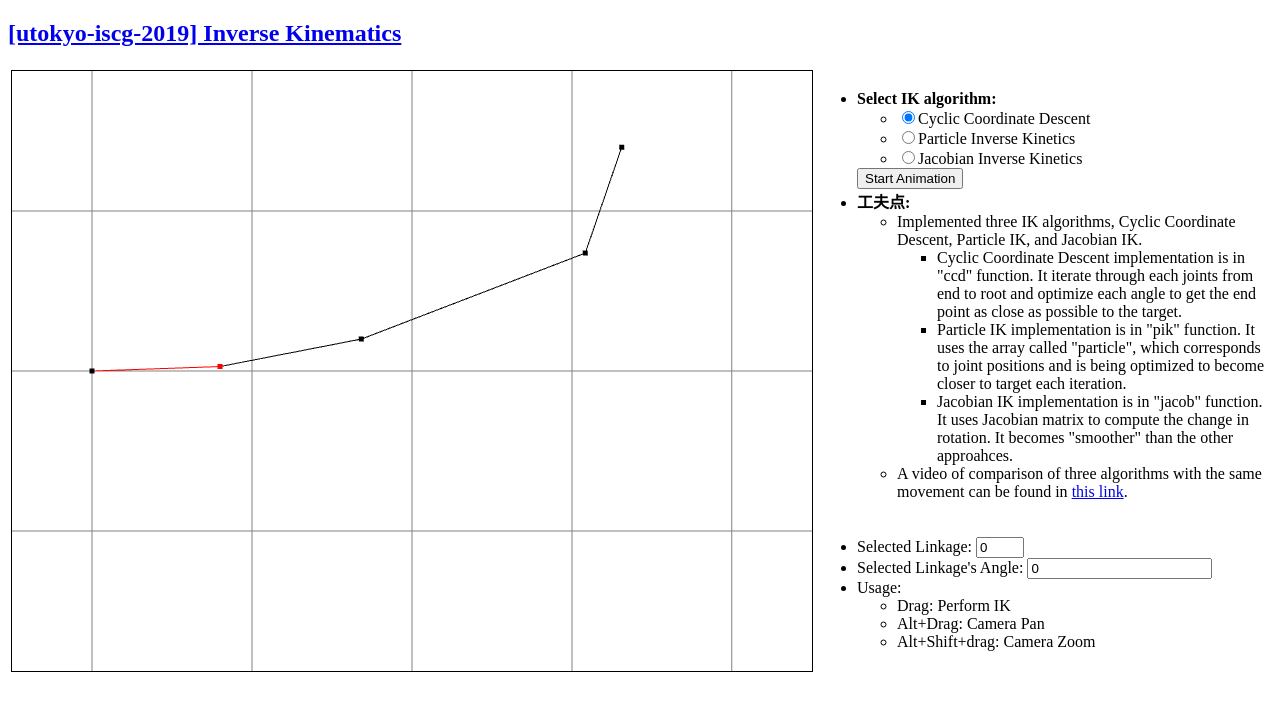
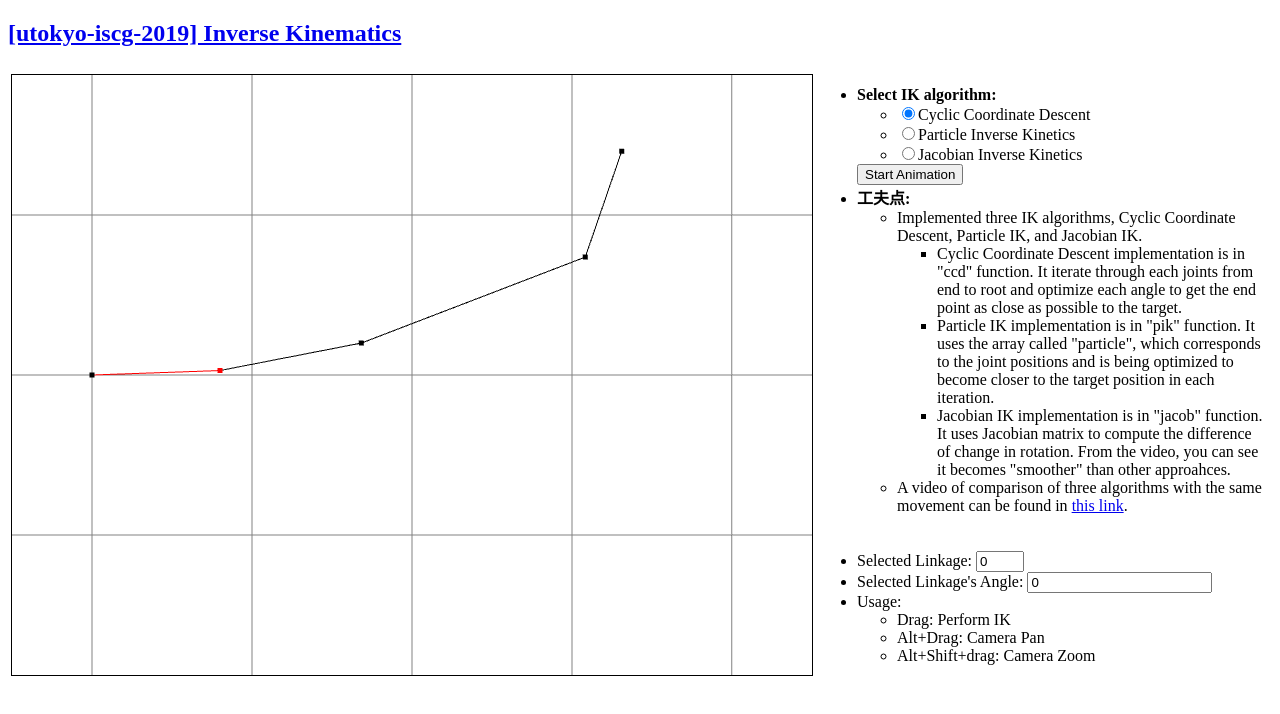
Before and after one commit to yamaguchi1024/inverse-kinematics, a plain HTML site: page index.html in a window 1280 px wide. Drawn offline with nearby package versions, Linux system fonts and the light colour scheme; a script that the page names is missing.

Commit message:
Fix typos

```diff
--- a/index.html
+++ b/index.html
@@ -37,8 +37,8 @@
                   <li>Implemented three IK algorithms, Cyclic Coordinate Descent, Particle IK, and Jacobian IK.</li>
                   <ul>
                     <li>Cyclic Coordinate Descent implementation is in "ccd" function. It iterate through each joints from end to root and optimize each angle to get the end point as close as possible to the target.</li>
-                    <li>Particle IK implementation is in "pik" function. It uses the array called "particle", which corresponds to joint positions and is being optimized to become closer to target each iteration.</li>
-                    <li> Jacobian IK implementation is in "jacob" function. It uses Jacobian matrix to compute the change in rotation. It becomes "smoother" than the other approahces.</li>
+                    <li>Particle IK implementation is in "pik" function. It uses the array called "particle", which corresponds to the joint positions and is being optimized to become closer to the target position in each iteration.</li>
+                    <li> Jacobian IK implementation is in "jacob" function. It uses Jacobian matrix to compute the difference of change in rotation. From the video, you can see it becomes "smoother" than other approahces.</li>
                   </ul>
                   <li>A video of comparison of three algorithms with the same movement can be found in <a href="https://youtu.be/EfG3gVi2VtU">this link</a>.</li>
                 </ul>
```
